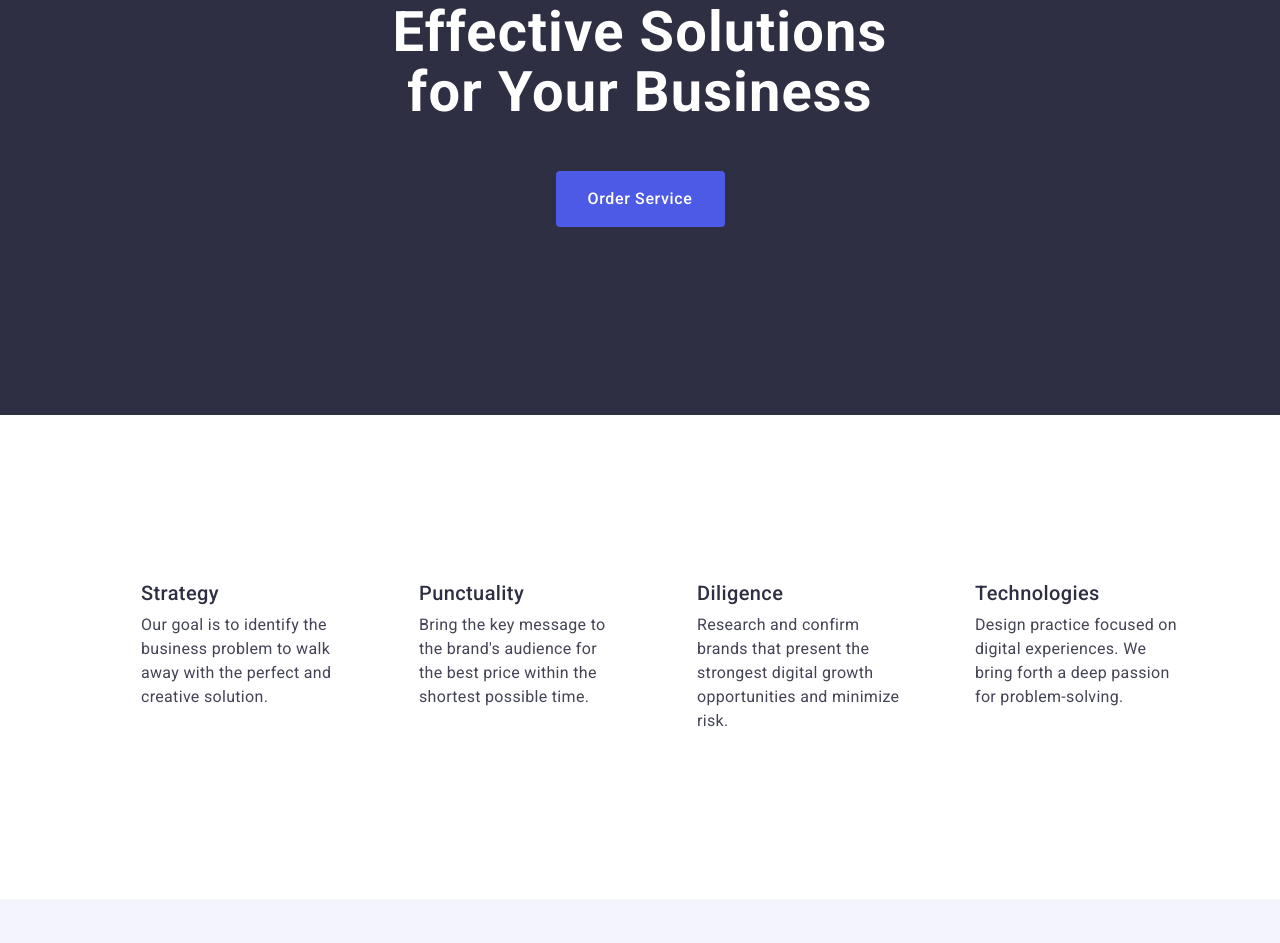
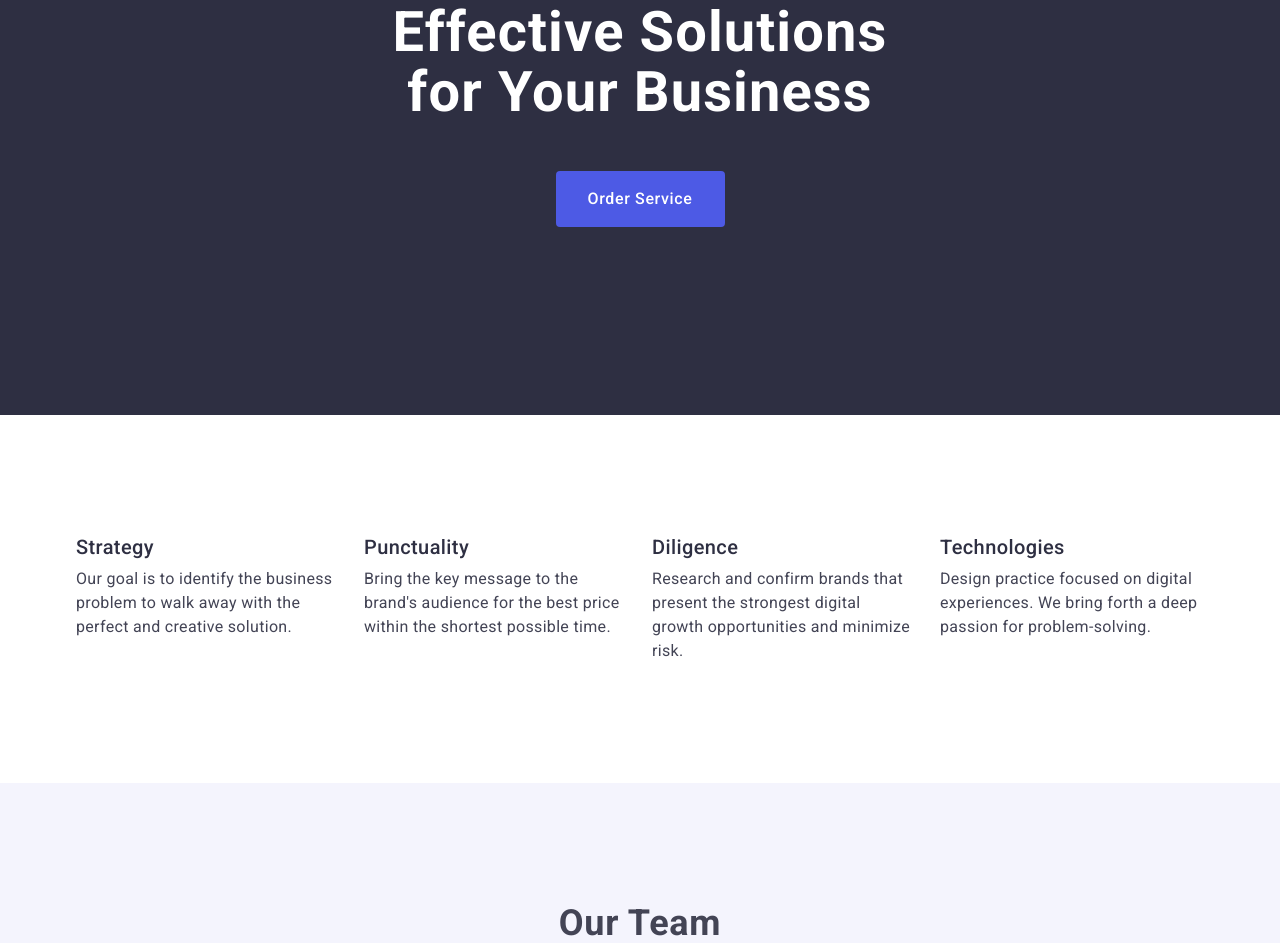
Before and after one commit to host9rror/goit-markup-hw-03, a plain HTML site: page index.html in a window 1280 px wide. Shown: the part 242-1185 px from the top of the page. Drawn offline with nearby package versions, Linux system fonts and the light colour scheme.

Commit message:
fixed bugs

```diff
--- a/css/styles.css
+++ b/css/styles.css
@@ -211,13 +211,10 @@ header {
 }
 
 .advantages-section-list {
+  margin: 0;
+  padding: 0;
   display: flex;
   gap: 24px;
-}
-
-.advantages-item {
-  padding: 10px;
-  display: inline-block;
 }
 
 .advantages-item-container {
@@ -226,6 +223,8 @@ header {
   flex-direction: column;
   align-items: flex-start;
   gap: 8px;
+  padding-left: 0;
+  padding-right: 0;
 }
 
 .advantages-p {
--- a/index.html
+++ b/index.html
@@ -77,40 +77,32 @@
           <h2 class="hidden-text">Why WebStudio?</h2>
           <ul class="advantages-section-list">
             <li class="container advantages-item-container">
-              <div class="advantages-item">
               <h3 class="advantages-list">Strategy</h3>
               <p class="advantages-p">
                 Our goal is to identify the business problem to walk away with
                 the perfect and creative solution.
               </p>
-              </div>
             </li>
             <li class="container advantages-item-container">
-              <div class="advantages-item">
               <h3 class="advantages-list">Punctuality</h3>
               <p class="advantages-p">
-                  Bring the key message to the brand's audience for the best
-                  price within the shortest possible time.
+                Bring the key message to the brand's audience for the best price
+                within the shortest possible time.
               </p>
-              </div>
             </li>
             <li class="container advantages-item-container">
-              <div class="advantages-item">
               <h3 class="advantages-list">Diligence</h3>
               <p class="advantages-p">
                 Research and confirm brands that present the strongest digital
                 growth opportunities and minimize risk.
               </p>
-              </div>
             </li>
             <li class="container advantages-item-container">
-              <div class="advantages-item">
               <h3 class="advantages-list">Technologies</h3>
               <p class="advantages-p">
-                  Design practice focused on digital experiences. We bring forth
-                  a deep passion for problem-solving.
+                Design practice focused on digital experiences. We bring forth a
+                deep passion for problem-solving.
               </p>
-              </div>
             </li>
           </ul>
         </div>
```
Lines whose indentation alone changed are shown as unchanged.
